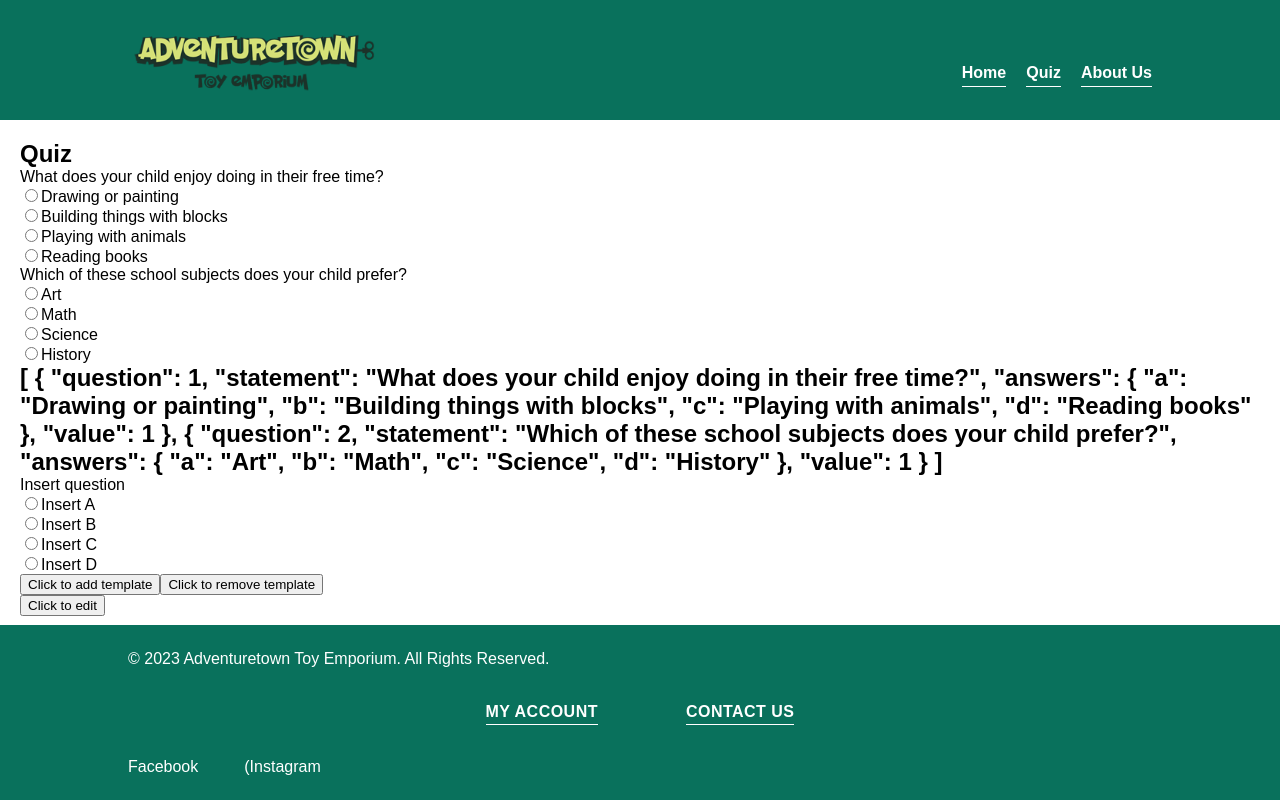
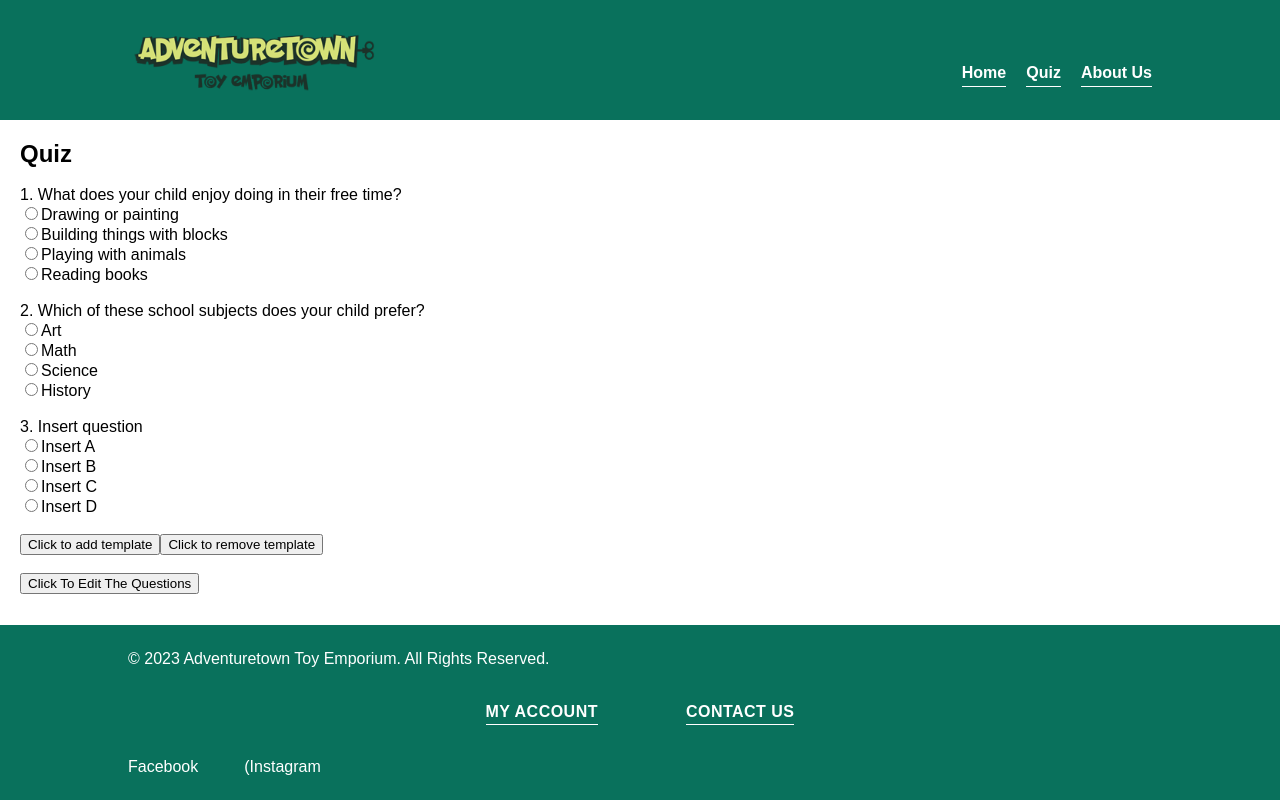
Before and after one commit to xraycodes/ToyEmporium, a Vue app: page / in a window 1280 px wide. Both pictures are taken after a click on the button "Click to add template". Built offline with nearby package versions, Linux system fonts and the light colour scheme.

Commit message:
Added functionality to add/delete templates + edit component

```diff
--- a/src/App.vue
+++ b/src/App.vue
@@ -47,41 +47,27 @@ const startEdit = (questionIndex, question, answer) => {
       <!-- Quiz questions and blanks go here -->
 
       <h1>Quiz</h1>
+      <br>
       <!-- Outputs the static questions in questions.json-->
       <div v-for="question in questionsInJSON">
-        <p> {{ question.statement }}</p>
+        <p>{{question.question}}. {{ question.statement }}</p>
         <div v-for="(answer, key) in question.answers">
           <input type="radio" :id="key" :name="'question-' + question.question">
           <label :for="key"> {{ answer }}</label>
         </div>
-      </div>
-
-      <div v-if="editingAvailable">
-        <h2>Edit Question</h2>
-        <form @submit.prevent="saveEdit">
-          <div>
-            <label for="editedQuestion">Question:</label>
-            <input v-model="editedQuestion" id="editedQuestion" type="text" />
-          </div>
-          <div>
-            <label for="editedAnswer">Answer:</label>
-            <input v-model="editedAnswer" id="editedAnswer" type="text" />
-          </div>
-          <button type="submit">Save</button>
-        </form>
+        <br>
       </div>
 
       <!-- Outputs # of question template component based on length of questionsLength -->
-      <QuestionTemplate v-for="i in (questionsLength - 2)" />
+      <QuestionTemplate :questionsLength="questionsLength" v-for="i in (questionsLength - 2)" />
 
 
       <!-- Add or delete buttons to add or subtract total questions -->
       <AddAndDeleteButtons @removeTemplate="questionsLength--" @addTemplate="questionsLength++" />
 
+      <br>
+      <EditButton :questionsLength="questionsLength"/>
 
-      <button @click="startEdit(1, 'hi', 'bcd')">
-        Click to edit
-      </button>
     </section>
   </main>
 
--- a/src/assets/components/EditButton.vue
+++ b/src/assets/components/EditButton.vue
@@ -4,7 +4,7 @@ import {ref, reactive} from 'vue';
 const props = defineProps(['questionsLength'])
 const emit = defineEmits(['finalizeChanges'])
 
-
+const editOn = ref(false)
 const question = ref('')
 const statement = ref('')
 const answers = ref('')
@@ -15,14 +15,13 @@ const value = ref('')
 // const editedQuestionIndex = ref(-1);
 
 // const startEdit = (questionIndex, question, answer) => {
-//   editingAvailable.value = true;
 //   editedQuestionIndex.value = questionIndex;
 //   editedQuestion.value = question;
 //   editedAnswer.value = answer;
 // };
 
 // //function
-// <button @click="startEdit(1, 'hi', 'bcd')">
+// <button @click="startEdit(1, 'hi', 'bcd')">r
 //     Click to edit
 //   </button>
 
@@ -30,11 +29,11 @@ const value = ref('')
 
 <template>
     <div>
-        <button>Click To Edit The Questions</button>
+        <button @click="editOn = !editOn">Click To Edit The Questions</button>
     </div>
     <br>
 
-    <div>
+    <div v-if="editOn">
         <label for="questionNumber">Question: </label>
         <input type="text" id="questionNumber" v-model="question"><br>
 
@@ -46,7 +45,8 @@ const value = ref('')
 
         <label for="Value">Value: </label>
         <input type="text" id="Value" v-model="value"><br>
+        <br>
+
+        <button @click="$emit(finalizeChanges(question,statement,answers,value))">Click to finalize changes</button>
     </div>
-
-    <button @click="$emit(finalizeChanges(question,statement,answers,value))">Click to finalize changes</button>
 </template>
--- a/src/assets/components/questionTemplate.vue
+++ b/src/assets/components/questionTemplate.vue
@@ -23,8 +23,7 @@ computed(()=> {
 </script>
 
 <template>
-    <h1>{{ questionsInJSON }}</h1>
-    <p>Insert question {{ questionNumber }}</p>
+    <p>{{ questionNumber }}. Insert question </p>
     <div>
         <input id="a" type="radio" name="question" v-model="question">
         <label for="a">Insert A</label>
@@ -41,6 +40,6 @@ computed(()=> {
         <input id="d" type="radio" name="question" v-model="value">
         <label for="d">Insert D</label>
     </div>
-
+    <br>
 
 </template>
```
